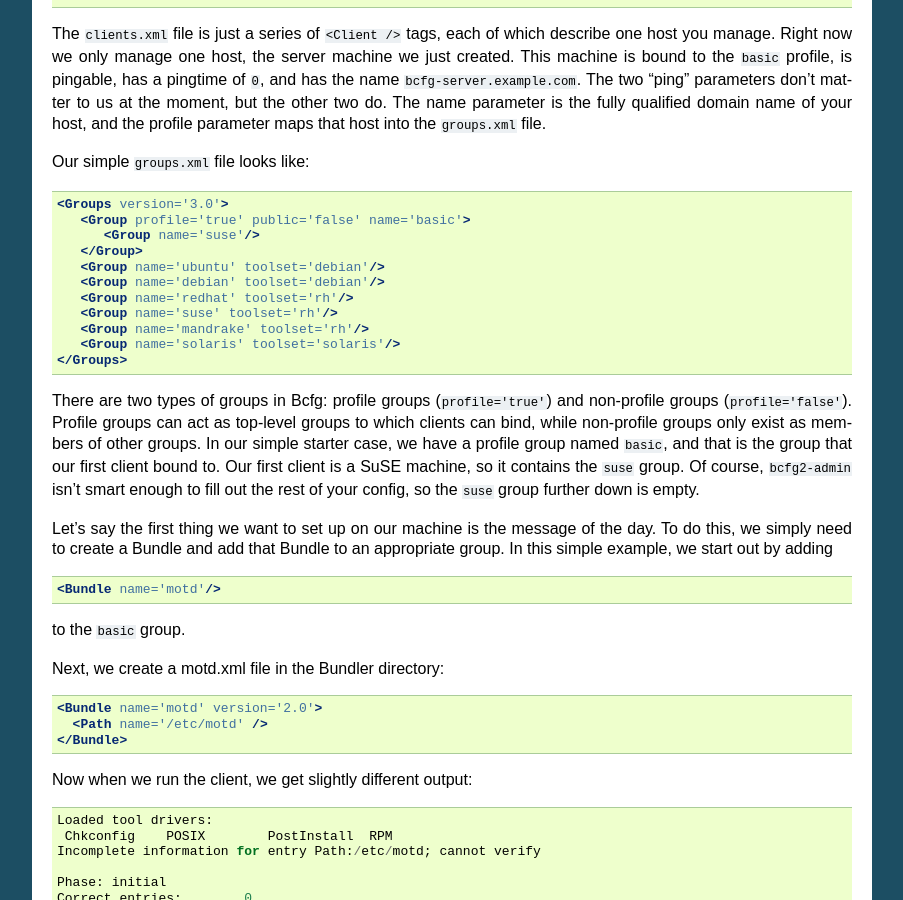
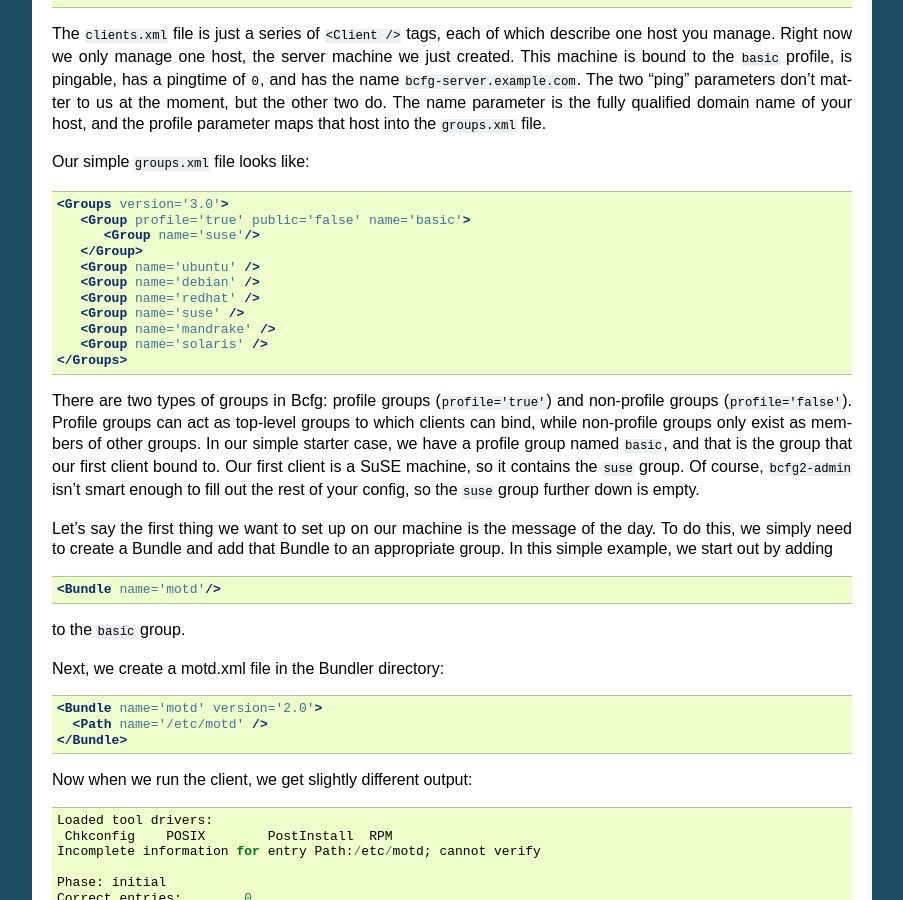
Before and after one commit to Bcfg2/bcfg2, a Sphinx documentation site: the page built from doc/quickstart/index.txt, in a window 1280 px wide and 900 px high, scrolled down 1922 px. Shown: the whole window, without its empty margins (198-1101 px from the left). Built offline with Sphinx 7.4.7, drawn with Linux system fonts in a browser that asks for light colours.

Commit message:
Removing legacy toolset attribute from docs
git-svn-id: https://svn.mcs.anl.gov/repos/bcfg/trunk/bcfg2@5966 ce84e21b-d406-0410-9b95-82705330c041

```diff
--- a/doc/quickstart/index.txt
+++ b/doc/quickstart/index.txt
@@ -140,12 +140,12 @@ Our simple ``groups.xml`` file looks like:
       <Group profile='true' public='false' name='basic'>
          <Group name='suse'/>
       </Group>
-      <Group name='ubuntu' toolset='debian'/>
-      <Group name='debian' toolset='debian'/>
-      <Group name='redhat' toolset='rh'/>
-      <Group name='suse' toolset='rh'/>
-      <Group name='mandrake' toolset='rh'/>
-      <Group name='solaris' toolset='solaris'/>
+      <Group name='ubuntu' />
+      <Group name='debian' />
+      <Group name='redhat' />
+      <Group name='suse' />
+      <Group name='mandrake' />
+      <Group name='solaris' />
    </Groups>
 
 There are two types of groups in Bcfg: profile groups
--- a/doc/server/plugins/generators/tcheetah.txt
+++ b/doc/server/plugins/generators/tcheetah.txt
@@ -49,7 +49,6 @@ The following variables are available for self.metadata:
 * hostname
 * bundles
 * groups
-* toolset
 * categories
 * probes
 * uuid
--- a/doc/server/plugins/grouping/metadata.txt
+++ b/doc/server/plugins/grouping/metadata.txt
@@ -126,7 +126,7 @@ definitions. Here's a simple ``Metadata/groups.xml`` file:
         <Group name='nfs-client'/>
         <Group name='server'/>
       </Group>
-      <Group name='rhel-as-4-x86' toolset='rh'>
+      <Group name='rhel-as-4-x86'>
          <Group name='rhel'/>
       </Group>
       <Group name='apache-server'/>
@@ -180,10 +180,6 @@ The Group Tag has the following possible attributes:
 |          | with this group. For use with the        |              |
 |          | *bcfg2 -p* option on the client.         |              |
 +----------+------------------------------------------+--------------+
-| toolset  | Describes which client-side logic should | rh|debian|   |
-|          | be used to make configuration changes    | solaris|aix| |
-|          |                                          | auto|gentoo  |
-+----------+------------------------------------------+--------------+
 | category | A group can only contain one instance of | String       |
 |          | a group in any one category. This        |              |
 |          | provides the basis for representing      |              |
```
